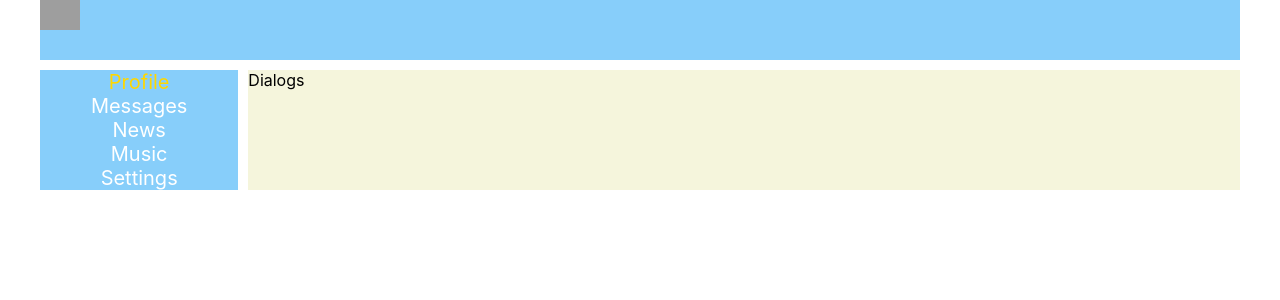
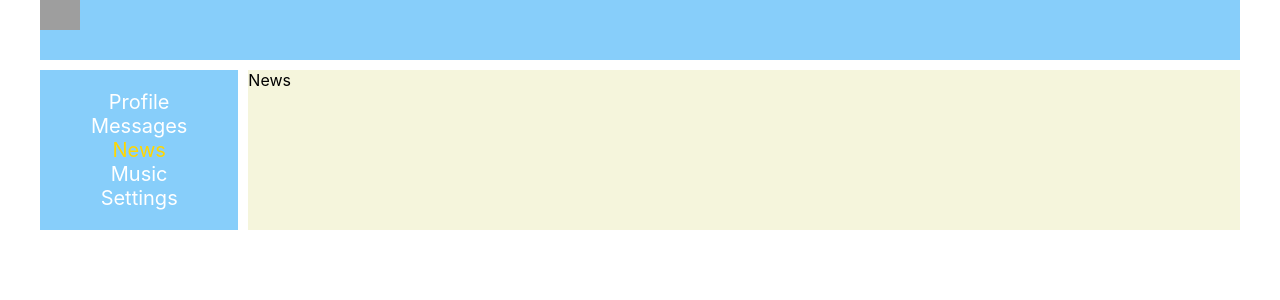
Before and after one commit to aleksandrovskiys/react-wos, a React (Create React App) app: page /news in a window 1280 px wide. Shown: the top 300 px of the page. Built offline with nearby package versions, Linux system fonts and the light colour scheme; grey boxes are pictures that could not be loaded.

Commit message:
added other pages and routing

```diff
--- a/package.json
+++ b/package.json
@@ -8,6 +8,7 @@
     "@testing-library/user-event": "^12.6.0",
     "react": "^17.0.1",
     "react-dom": "^17.0.1",
+    "react-router-dom": "^5.2.0",
     "react-scripts": "4.0.1",
     "web-vitals": "^0.2.4"
   },
--- a/src/App.js
+++ b/src/App.js
@@ -3,17 +3,27 @@ import Header from "./components/Header/Header";
 import Navbar from "./components/Navbar/Navbar";
 import Dialogs from "./components/Dialogs/Dialogs";
 import Profile from "./components/Profile/Profile";
+import News from "./components/News/News";
+import Music from "./components/Music/Music";
+import Settings from "./components/Settings/Settings";
+
+import {Route, BrowserRouter} from "react-router-dom";
 
 function App() {
     return (
-        <div className="app-wrapper">
-            <Header/>
-            <Navbar/>
-            <div className="app-wrapper-content">
-                {/*<Profile />*/}
-                <Dialogs/>
+        <BrowserRouter>
+            <div className="app-wrapper">
+                <Header/>
+                <Navbar/>
+                <div className="app-wrapper-content">
+                    <Route component={Profile} path="/profile"/>
+                    <Route component={Dialogs} path="/dialogs"/>
+                    <Route component={News} path="/news"/>
+                    <Route component={Music} path="/music"/>
+                    <Route component={Settings} path="/settings"/>
+                </div>
             </div>
-        </div>
+        </BrowserRouter>
     );
 }
 
--- /dev/null
+++ b/src/components/Music/Music.js
@@ -0,0 +1,11 @@
+import React from "react";
+
+const Music = () => {
+    return(
+      <div>
+          Music
+      </div>
+    );
+}
+
+export default Music;
--- a/src/components/Navbar/Navbar.js
+++ b/src/components/Navbar/Navbar.js
@@ -1,23 +1,24 @@
 import React from 'react'
 import css from './Navbar.module.css'
+import {NavLink} from "react-router-dom";
 
 export const Navbar = () => {
     return (
         <nav className={css.navigation}>
             <div className={`${css.item} ${css.active}`}>
-                <a>Profile</a>
+                <NavLink to="/profile" activeClassName={css.active}>Profile</NavLink>
             </div>
             <div className={css.item}>
-                <a>Messages</a>
+                <NavLink to="/dialogs" activeClassName={css.active}>Messages</NavLink>
             </div>
             <div className={css.item}>
-                <a>News</a>
+                <NavLink to="/news" activeClassName={css.active}>News</NavLink>
             </div>
             <div className={css.item}>
-                <a>Music</a>
+                <NavLink to="/music" activeClassName={css.active}>Music</NavLink>
             </div>
             <div className={css.item}>
-                <a>Settings</a>
+                <NavLink to="/settings" activeClassName={css.active}>Settings</NavLink>
             </div>
         </nav>
     )
--- a/src/components/Navbar/Navbar.module.css
+++ b/src/components/Navbar/Navbar.module.css
@@ -2,6 +2,7 @@
 .navigation {
   grid-area: n;
   background-color: lightskyblue;
+  padding: 20px;
 }
 
 .item {
@@ -14,8 +15,9 @@
 
 .item a {
   text-decoration: none;
+  color: white;
 }
 
-.active {
+.item a.active {
   color: gold;
 }
--- /dev/null
+++ b/src/components/News/News.js
@@ -0,0 +1,11 @@
+import React from "react";
+
+const News = () => {
+    return(
+      <div>
+          News
+      </div>
+    );
+}
+
+export default News;
--- /dev/null
+++ b/src/components/Settings/Settings.js
@@ -0,0 +1,11 @@
+import React from "react";
+
+const Settings = () => {
+    return(
+      <div>
+          Settings
+      </div>
+    );
+}
+
+export default Settings;
```
Also changed, not shown: src/components/Profile/MyPosts/Post/Post.js, 2 other files (tests, documents, lock files or other folders).
